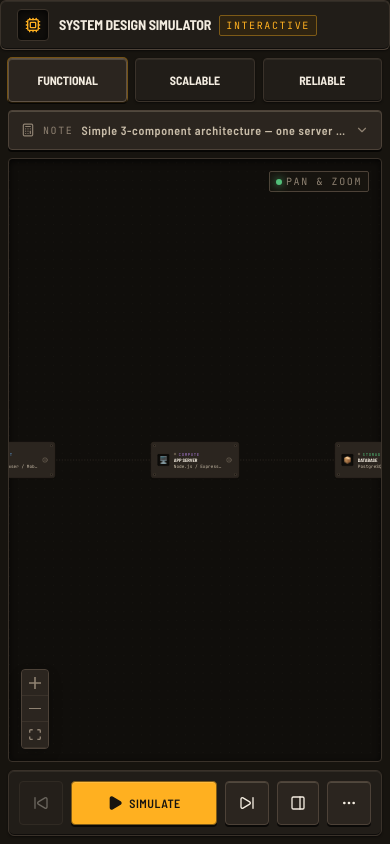
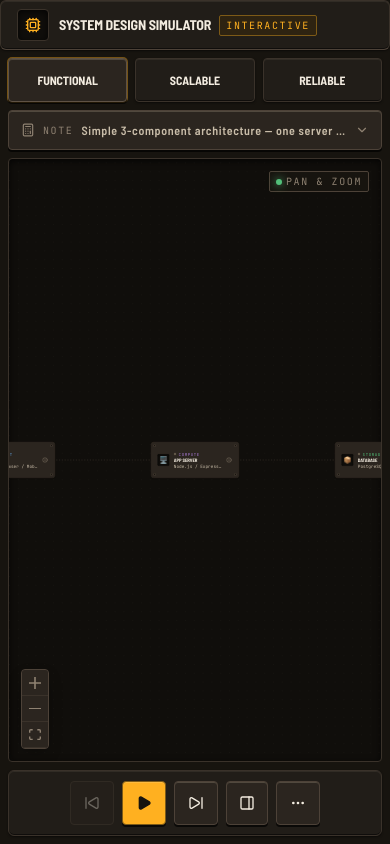
Before and after one commit to sojibrd/system_design_simulation, a Next.js app: page / in a window 390 px wide. Built offline with nearby package versions, Linux system fonts and the light colour scheme.

Commit message:
feat: improve ControlsBar button responsiveness and visibility on mobile

```diff
--- a/app/components/simulation/ControlsBar.tsx
+++ b/app/components/simulation/ControlsBar.tsx
@@ -155,20 +155,21 @@ export const ControlsBar: React.FC<ControlsBarProps> = ({
               variant="alert"
               onClick={onPause}
               aria-label="Pause simulation"
-              className="flex-1 sm:flex-none min-h-11 sm:min-h-0"
+              className="min-w-11 min-h-11 px-3! sm:px-4! sm:min-w-0 sm:min-h-0"
             >
               <Pause className="w-4 h-4 fill-current" />
-              <span>Pause</span>
+              {/* The glyph carries it on a phone; the word costs a third of the row. */}
+              <span className="hidden sm:inline">Pause</span>
             </Button>
           ) : (
             <Button
               variant="primary"
               onClick={onPlay}
               aria-label="Simulate flow"
-              className="flex-1 sm:flex-none min-h-11 sm:min-h-0"
+              className="min-w-11 min-h-11 px-3! sm:px-4! sm:min-w-0 sm:min-h-0"
             >
               <Play className="w-4 h-4 fill-current" />
-              <span>Simulate</span>
+              <span className="hidden sm:inline">Simulate</span>
             </Button>
           )}
 
```
